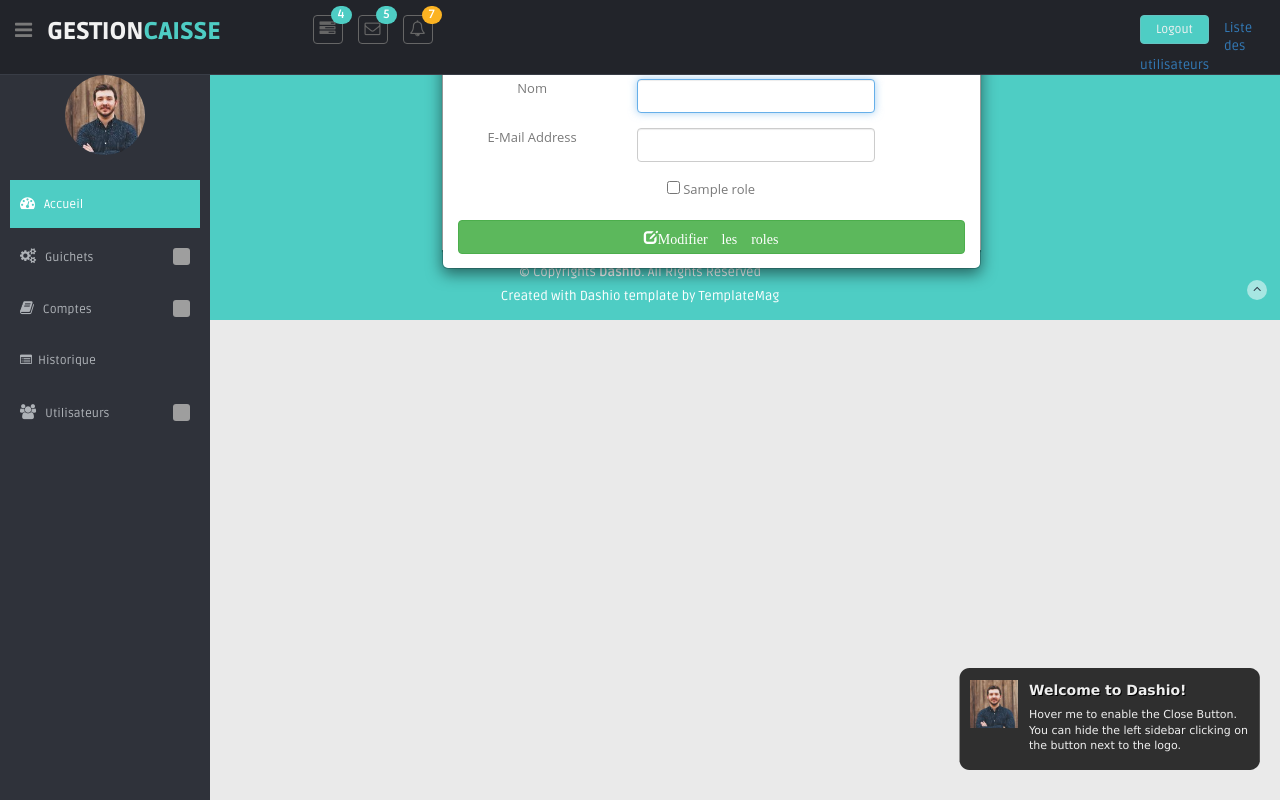
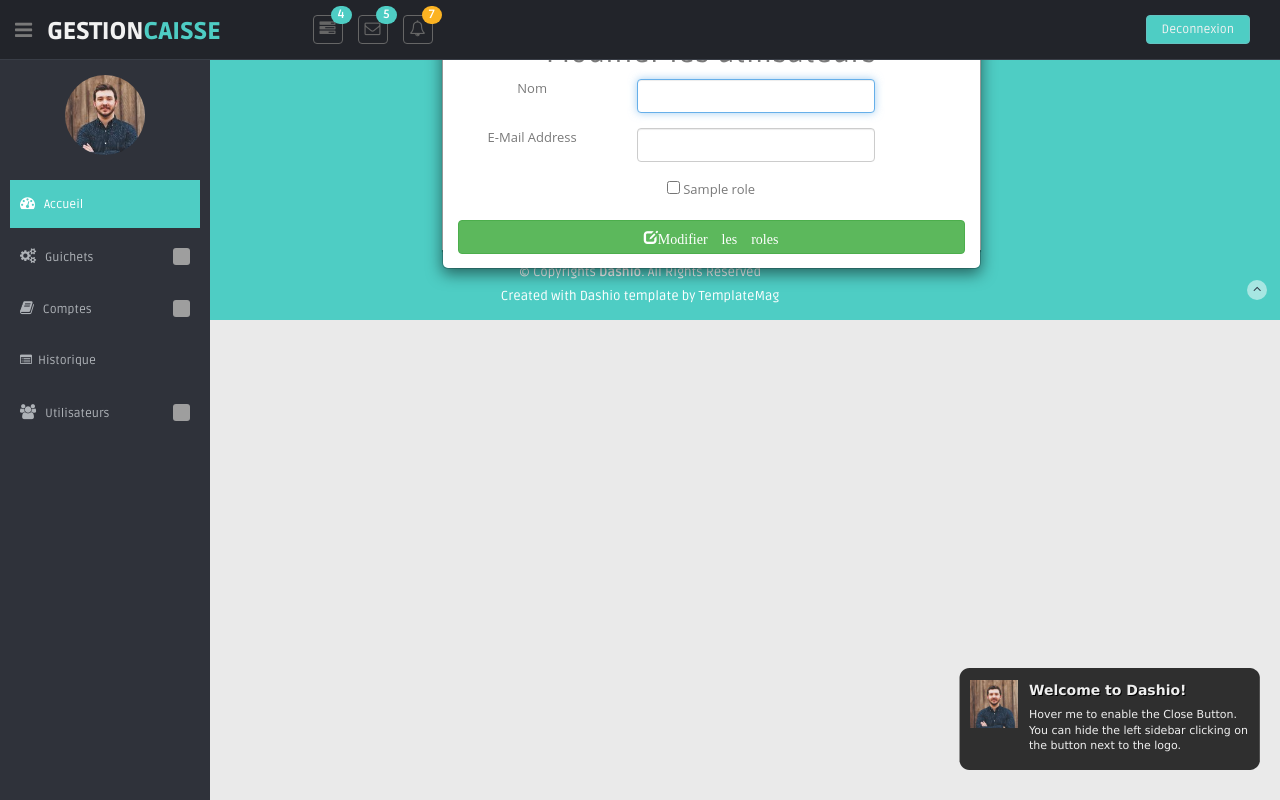
Before and after one commit to richardndayi/caisse, a Laravel app: template resources/views/admin/users/edit.blade.php in a window 1280 px wide. Run offline with Laravel 8, Linux system fonts and the light colour scheme; a user stored in the database is signed in; data comes from the database, SQL or seed files in the repository; the template is opened without the code that fills it: most values are stand-ins (such as "Sample title", 1, 10 or a date in 2020); grey boxes are pictures that could not be loaded.

Commit message:
update in navbar

```diff
--- a/resources/views/inc/navbar.blade.php
+++ b/resources/views/inc/navbar.blade.php
@@ -193,14 +193,11 @@
       <div class="top-menu">
         <ul class="nav pull-right top-menu">
 
-                                    <li><a class="logout" href="{{ route('login') }}">Logout</a></li>
+                                    <li><a class="logout" href="{{ route('login') }}">Deconnexion</a></li>
                                     <form id="logout-form" action="{{ route('logout') }}" method="POST" style="display: none;">
                                         @csrf
 									</form>
-									<br>
-                                    @can('manage-users')
-                                    <a href="{{route('admin.users.index')}}" class="dropdown-item">Liste des utilisateurs</a>
-                                    @endcan
+
 
       </div>
     </header>
```
